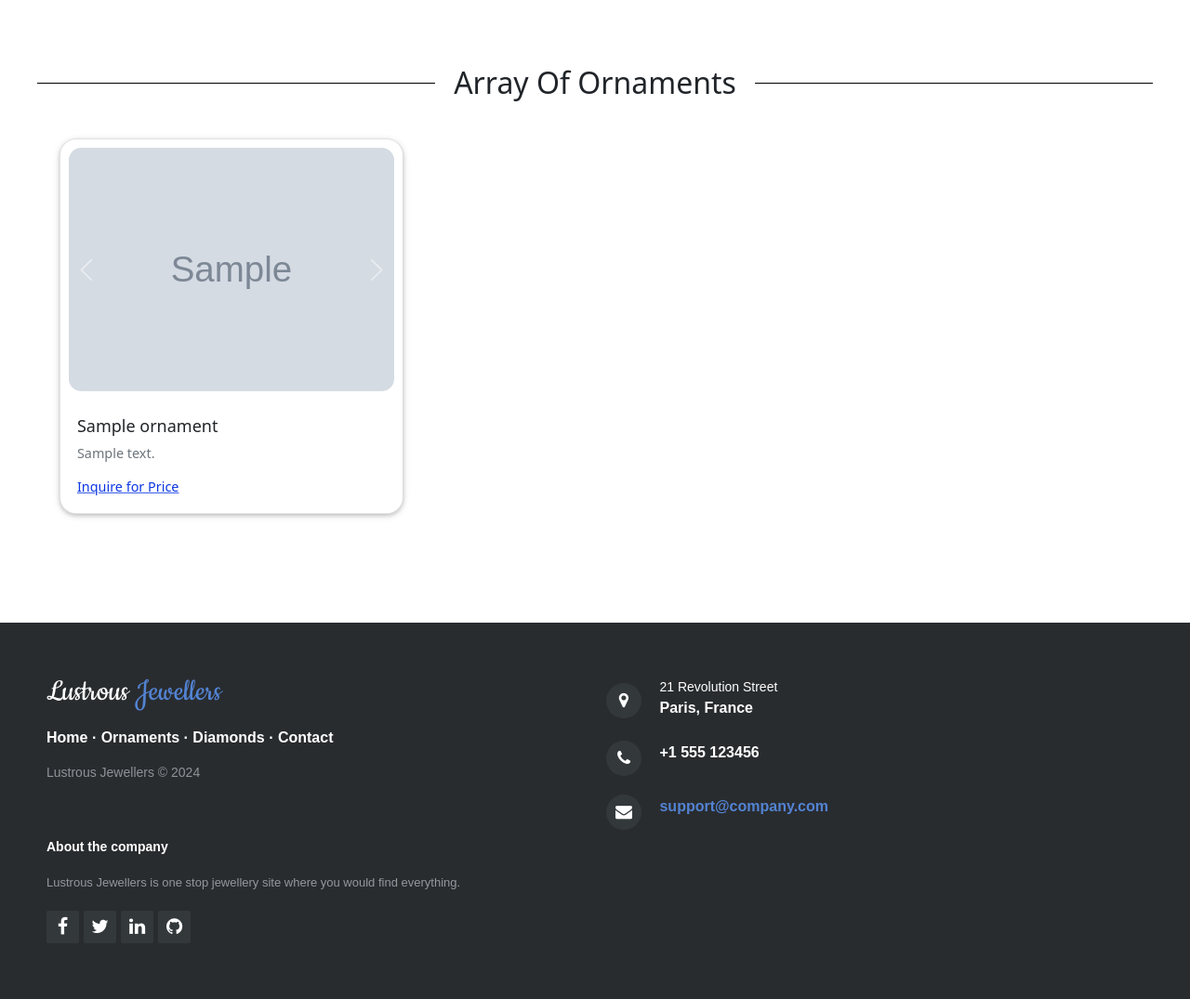
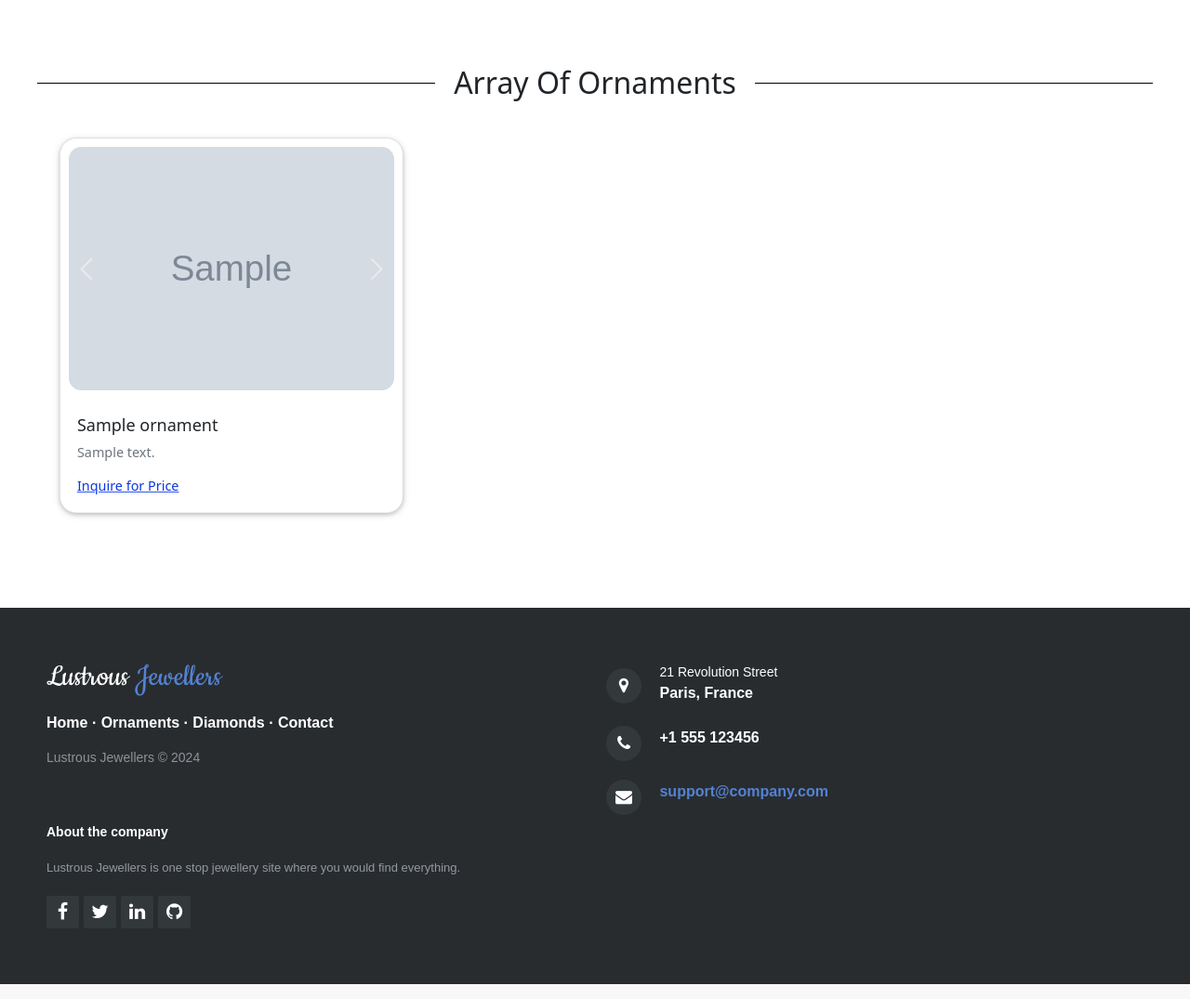
Before and after one commit to Heet06/lustrousjewellers, a PHP site: page /ornaments in a window 1280 px wide. Shown: the part 88-1163 px from the top of the page at 93% size. Run offline with PHP 8.4, Linux system fonts and the light colour scheme; tables that the repository leaves empty or names only in its code hold one stand-in row (values such as "Sample post"); grey boxes marked "Sample" are stand-in pictures; data that the repository does not hold is empty; some libraries are stand-ins or nearby versions.

Commit message:
reduced the gap between card.

```diff
--- a/ornaments.php
+++ b/ornaments.php
@@ -42,7 +42,7 @@ $exe = mysqli_query($con, $query);
             while ($row = mysqli_fetch_array($exe)) {
                 $src = explode(',', $row['images']);
                 ?>
-                <div class="col-sm-6 col-lg-4 mb-4" data-scroll data-scroll-speed="2">
+                <div class="col-sm-6 col-lg-4 mb-2" data-scroll data-scroll-speed="2">
                     <div class="card">
                         <div id="carousel-<?php echo $row['token']; ?>" class="carousel slide" data-bs-ride="carousel">
                             <div class="carousel-inner">
```
